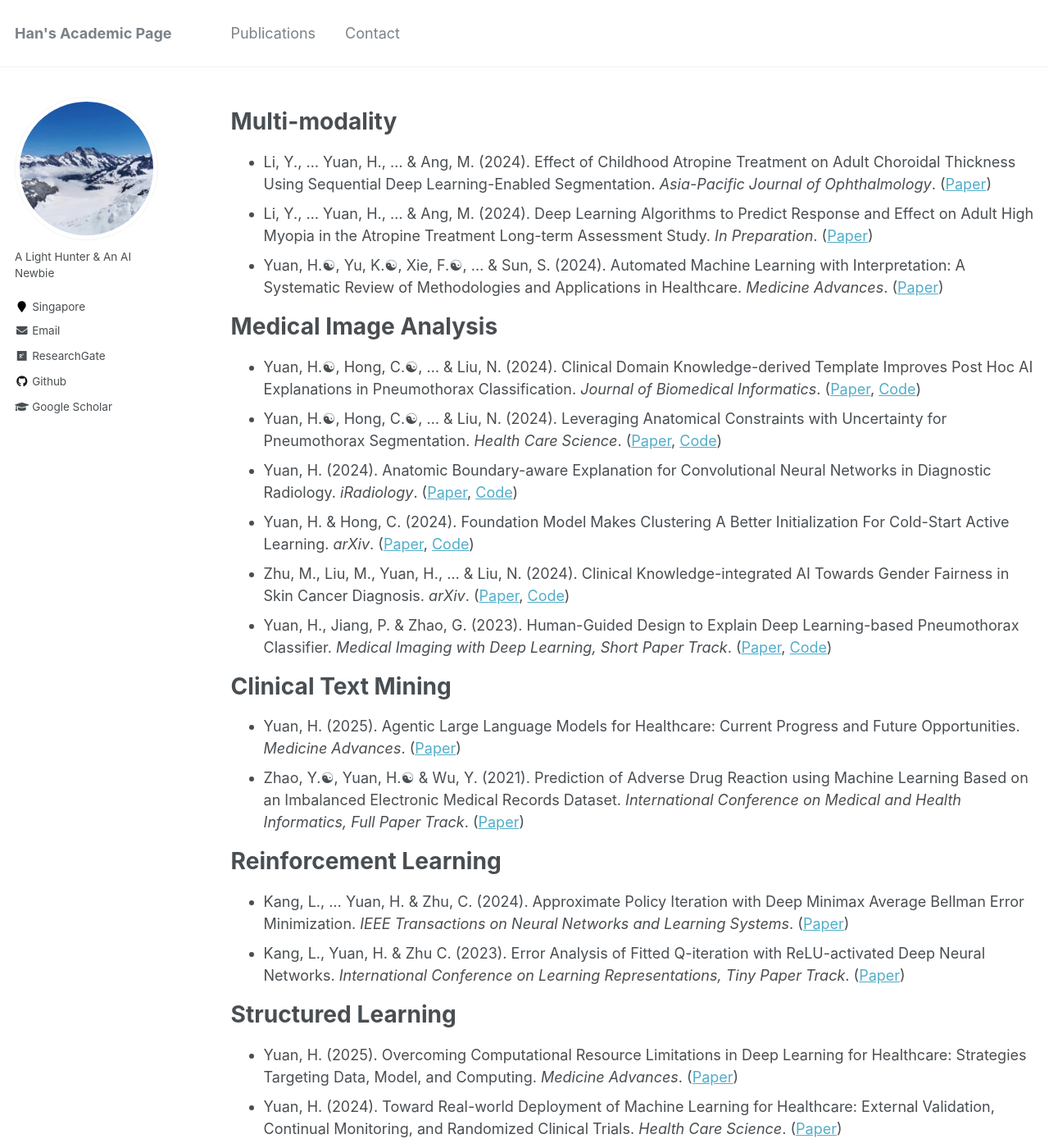
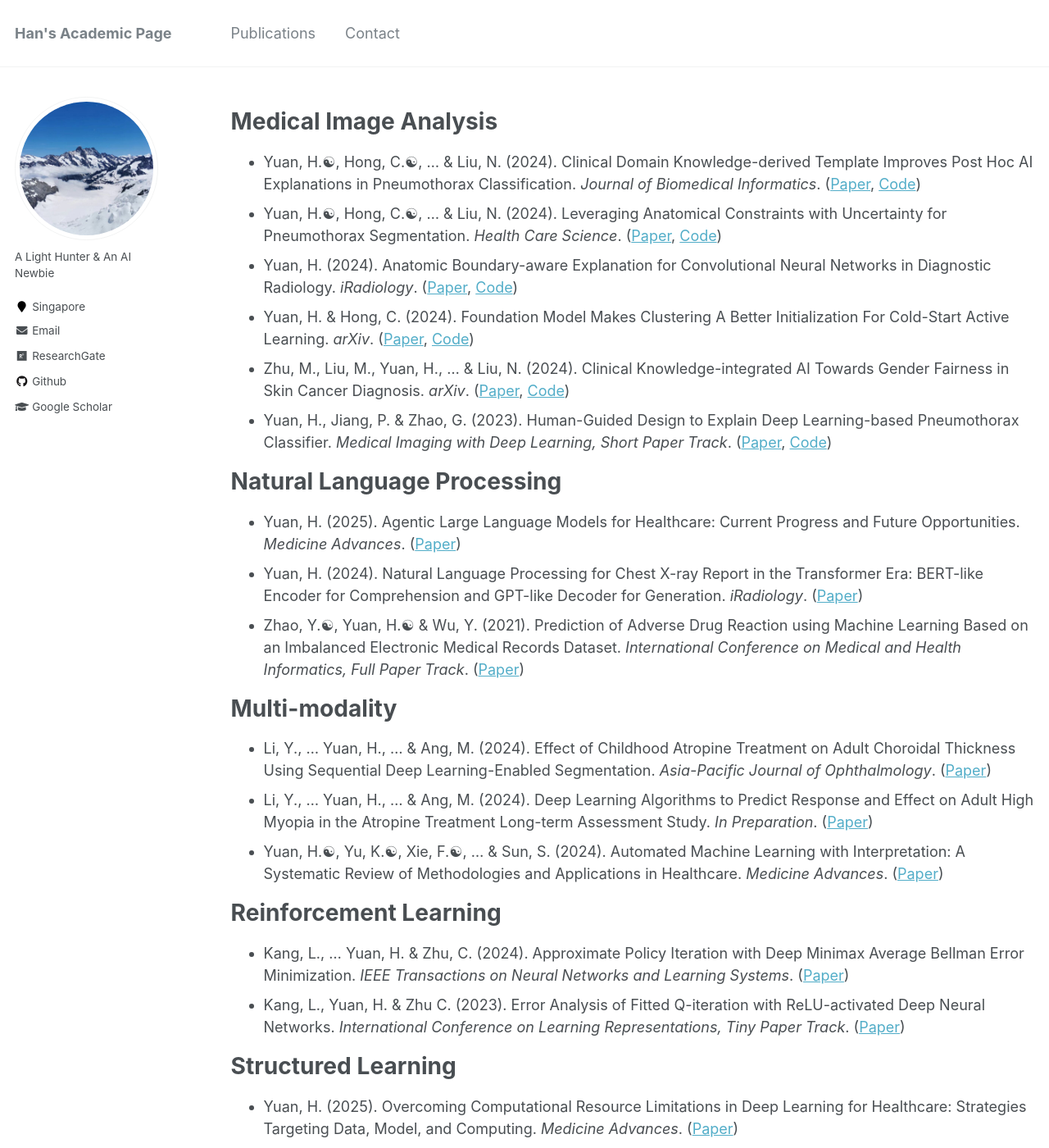
Before and after one commit to Han-Yuan-Med/Han-Yuan-Med.github.io, a Jekyll site: the page built from _pages/publications.md, in a window 1280 px wide and 1400 px high. Shown: the whole window at 82% size. Built offline with Jekyll 4.4.1, drawn with Linux system fonts in a browser that asks for light colours.

Commit message:
Update publications.md

```diff
--- a/_pages/publications.md
+++ b/_pages/publications.md
@@ -17,9 +12,15 @@
 * Zhu, M., Liu, M., Yuan, H., … & Liu, N. (2024). Clinical Knowledge-integrated AI Towards Gender Fairness in Skin Cancer Diagnosis. *arXiv*. ([Paper](http://han-yuan-med.github.io/files/Attention-Guided Fair AI Modelling for Skin Cancer Diagnosis.pdf), [Code](https://github.com/))
 * Yuan, H., Jiang, P. & Zhao, G. (2023). Human-Guided Design to Explain Deep Learning-based Pneumothorax Classifier. *Medical Imaging with Deep Learning, Short Paper Track*. ([Paper](http://han-yuan-med.github.io/files/Human-Guided Design to Explain Deep Learning-based Pneumothorax Classifier.pdf), [Code](https://github.com/Han-Yuan-Med/template-explanation))
 
-# Clinical Text Mining
+# Natural Language Processing
 * Yuan, H. (2025). Agentic Large Language Models for Healthcare: Current Progress and Future Opportunities. *Medicine Advances*. ([Paper](http://han-yuan-med.github.io/files/.pdf))
+* Yuan, H. (2024). Natural Language Processing for Chest X-ray Report in the Transformer Era: BERT-like Encoder for Comprehension and GPT-like Decoder for Generation. *iRadiology*. ([Paper](http://han-yuan-med.github.io/files/.pdf))
 * Zhao, Y.☯︎, Yuan, H.☯︎ & Wu, Y. (2021). Prediction of Adverse Drug Reaction using Machine Learning Based on an Imbalanced Electronic Medical Records Dataset. *International Conference on Medical and Health Informatics, Full Paper Track*. ([Paper](http://han-yuan-med.github.io/files/Prediction of Adverse Drug Reaction using Machine Learning and Deep Learning Based on an Imbalanced Electronic Medical Records Dataset.pdf))
+
+# Multi-modality
+* Li, Y., … Yuan, H., … & Ang, M. (2024). Effect of Childhood Atropine Treatment on Adult Choroidal Thickness Using Sequential Deep Learning-Enabled Segmentation. *Asia-Pacific Journal of Ophthalmology*. ([Paper](http://han-yuan-med.github.io/files/Effect of Childhood Atropine Treatment on Adult Choroidal Thickness Using Sequential Deep Learning-Enabled Segmentation.pdf))
+* Li, Y., … Yuan, H., … & Ang, M. (2024). Deep Learning Algorithms to Predict Response and Effect on Adult High Myopia in the Atropine Treatment Long-term Assessment Study. *In Preparation*. ([Paper](http://han-yuan-med.github.io/files/.pdf))
+* Yuan, H.☯︎, Yu, K.☯︎, Xie, F.☯︎, ... & Sun, S. (2024). Automated Machine Learning with Interpretation: A Systematic Review of Methodologies and Applications in Healthcare. *Medicine Advances*. ([Paper](http://han-yuan-med.github.io/files/Automated machine learning with interpretation A systematic review of methodologies and applications in healthcare.pdf))
 
 # Reinforcement Learning
 * Kang, L., … Yuan, H. & Zhu, C. (2024). Approximate Policy Iteration with Deep Minimax Average Bellman Error Minimization. *IEEE Transactions on Neural Networks and Learning Systems*. ([Paper](http://han-yuan-med.github.io/files/Approximate Policy Iteration With Deep Minimax Average Bellman Error Minimization.pdf))
```
Also changed, not shown: other parts of _pages/publications.md (+0 -5 lines).
